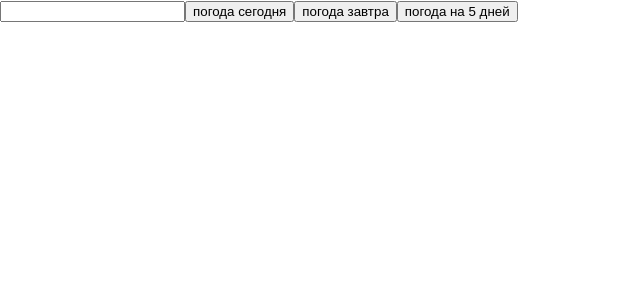
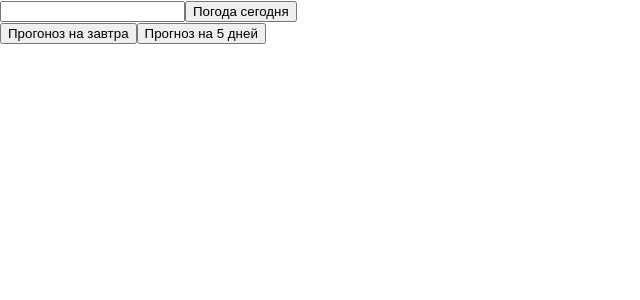
Before and after one commit to DanilaPetelin/weather-report, a React (Create React App) app in the folder weather-report/: page / in a window 1280 px wide. Shown: the top 300 px of the page, without its empty margins (0-640 px from the left). Built offline with nearby package versions, Linux system fonts and the light colour scheme.

Commit message:
Forecast_button

```diff
--- a/weather-report/src/App.js
+++ b/weather-report/src/App.js
@@ -1,41 +1,54 @@
 import React from "react";
 import Form from "./components/Form";
 import TodayWeather from "./components/TodayWeather";
+import Forecast from "./components/Forecast";
 
 const API_KEY = "dfc1b58e7ecdfba571b36a9152292668";
+
 class App extends React.Component {
   state = {
     city: undefined,
     temp: undefined,
     pressure: undefined,
     humidity: undefined,
-    icon: undefined
+    icon: undefined,
+    period : 1
   };
-  /*
-onClickInForm1 = (event)=>{console.log(`нажали 1`);
-event.preventDefault();
-}
-onClickInForm2 = (event)=>{console.log(`нажали 2`);
-event.preventDefault();
-}
-onClickInForm3 = (event)=>{console.log(`нажали 3`);
-event.preventDefault();
-}
-*/
-  OnSubmitInForm = async event => {
-    //const DAY = event.target.elements.day.value;
+
+  onClickInForecast2 = (event)=>{
+    event.preventDefault();
+    this.setState({period : 2});
+  };
+
+  onClickInForecast5 = (event)=>{
+    event.preventDefault();
+    this.setState({period : 5});
+  };
+
+  OnSubmitInForm = (event) => {
+    event.preventDefault();
+    this.setState({period : 1});
     const CITY = event.target.elements.field.value;
-    //const butval = event.target.elements.butt1.value;
-    if (CITY) {
-      console.log(`${CITY}   `);
-      //для прогноза на 5 дней
-      //let PERIOD ="forecast";
-      //для прогноза на 1 день
-      let PERIOD = "weather";
-      event.preventDefault();
+    let temp1=this.state.period
+    console.log(temp1);
+    this.parsData(CITY, temp1);
+  };
+  //-----------------------------------------------
+parsData = async (city, period) =>
+  {
+    //для прогноза на 1 день PERIOD = "weather" для прогноза на 5 дней PERIOD ="forecast"
+    let PERIOD ="weather";
+    if (period !== 1) {
+      PERIOD ="forecast";
+    };
+
+    console.log(PERIOD);
+
+    if (city) {
+      console.log(`${city}`);
       fetch(
-        `https://api.openweathermap.org/data/2.5/${PERIOD}?q=${CITY}&appid=${API_KEY}&units=metric`
-      )
+        `https://api.openweathermap.org/data/2.5/${PERIOD}?q=${city}&appid=${API_KEY}&units=metric`
+        )
         .then(response => response.json())
         .then(data => {
           this.setState({
@@ -48,15 +61,14 @@ event.preventDefault();
         });
     }
   };
-
+//----------------------------------------------------
   render() {
     return (
       <div>
-        <Form
-          formProp0={this.OnSubmitInForm}
-          //formProp1={this.onClickInForm1}
-          //formProp2={this.onClickInForm2}
-          // formProp3={this.onClickInForm3}
+        <Form formProp0={this.OnSubmitInForm} />
+        <Forecast
+          forecastProp2={this.onClickInForecast2}
+          forecastProp5={this.onClickInForecast5}
         />
         <TodayWeather
           city={this.state.city}
@@ -64,8 +76,9 @@ event.preventDefault();
           pressure={this.state.pressure}
           humidity={this.state.humidity}
           icon={this.state.icon}
+          period={this.state.period}
         />
-      </div>
+    </div>
     );
   }
 }
--- /dev/null
+++ b/weather-report/src/components/Forecast.js
@@ -0,0 +1,18 @@
+import React from "react";
+
+class Forecast extends React.Component {
+  render() {
+    return (
+      <div>
+        <button name="butt2" onClick={this.props.forecastProp2}>
+          Прогоноз на завтра{" "}
+        </button>
+        <button name="butt3" onClick={this.props.forecastProp5}>
+          Прогноз на 5 дней{" "}
+        </button>
+      </div>
+    );
+  }
+}
+
+export default Forecast;
--- a/weather-report/src/components/Form.js
+++ b/weather-report/src/components/Form.js
@@ -6,17 +6,8 @@ class Form extends React.Component {
     return (
       <form onSubmit={this.props.formProp0}>
         <input type="text" /*onSubmit={this.props.formProp0}*/ name="field" />
-        <button name="butt1" /*onClick={this.props.formProp0}*/  value="1">
-          погода сегодня{" "}
-        </button>
-        <button name="butt2" /*onClick={this.props.formProp2}*/ value="2">
-          погода завтра{" "}
-        </button>
-        <button
-          name="butt3"
-          /*</form>onClick={this.props.formProp3}*/ value="5"
-        >
-          погода на 5 дней{" "}
+        <button name="butt1" /*onClick={this.props.formProp0}*/>
+          Погода сегодня{" "}
         </button>
       </form>
     );
--- a/weather-report/src/components/TodayWeather.js
+++ b/weather-report/src/components/TodayWeather.js
@@ -13,6 +13,7 @@ class TodayWeather extends React.Component {
             <p>Температура: {this.props.temp}</p>
             <p>Давление: {this.props.pressure*0.75}</p>
             <p>Влажность: {this.props.humidity}%</p>
+            <p>period: {this.props.period}</p>
           </div>
         )}
       </div>
```
Also changed, not shown: weather-report/src/components/Template.js (deleted, +0 -13 lines), weather-report/package.json (line endings or trailing spaces), 1 other file (tests, documents, lock files or other folders).
